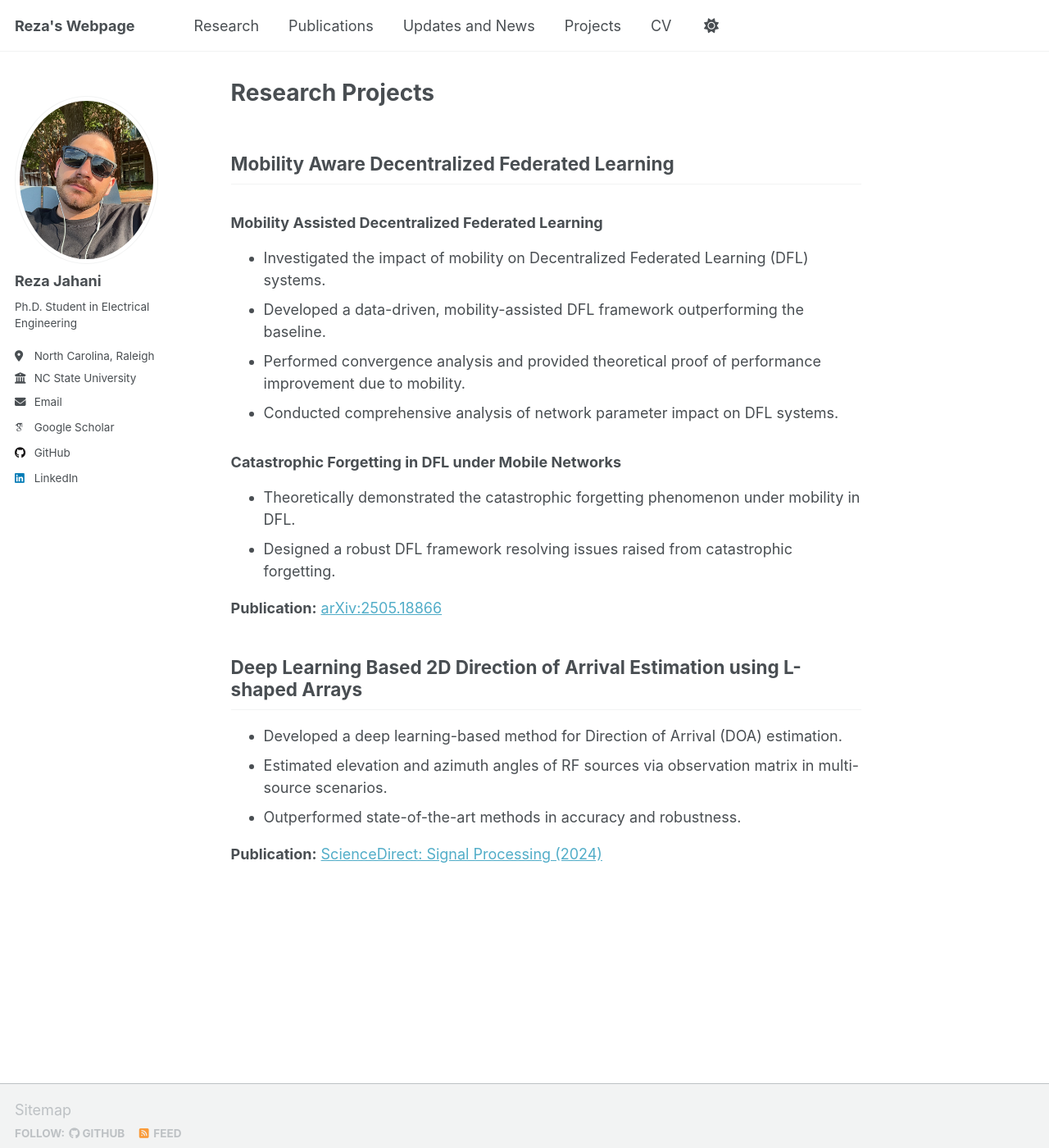
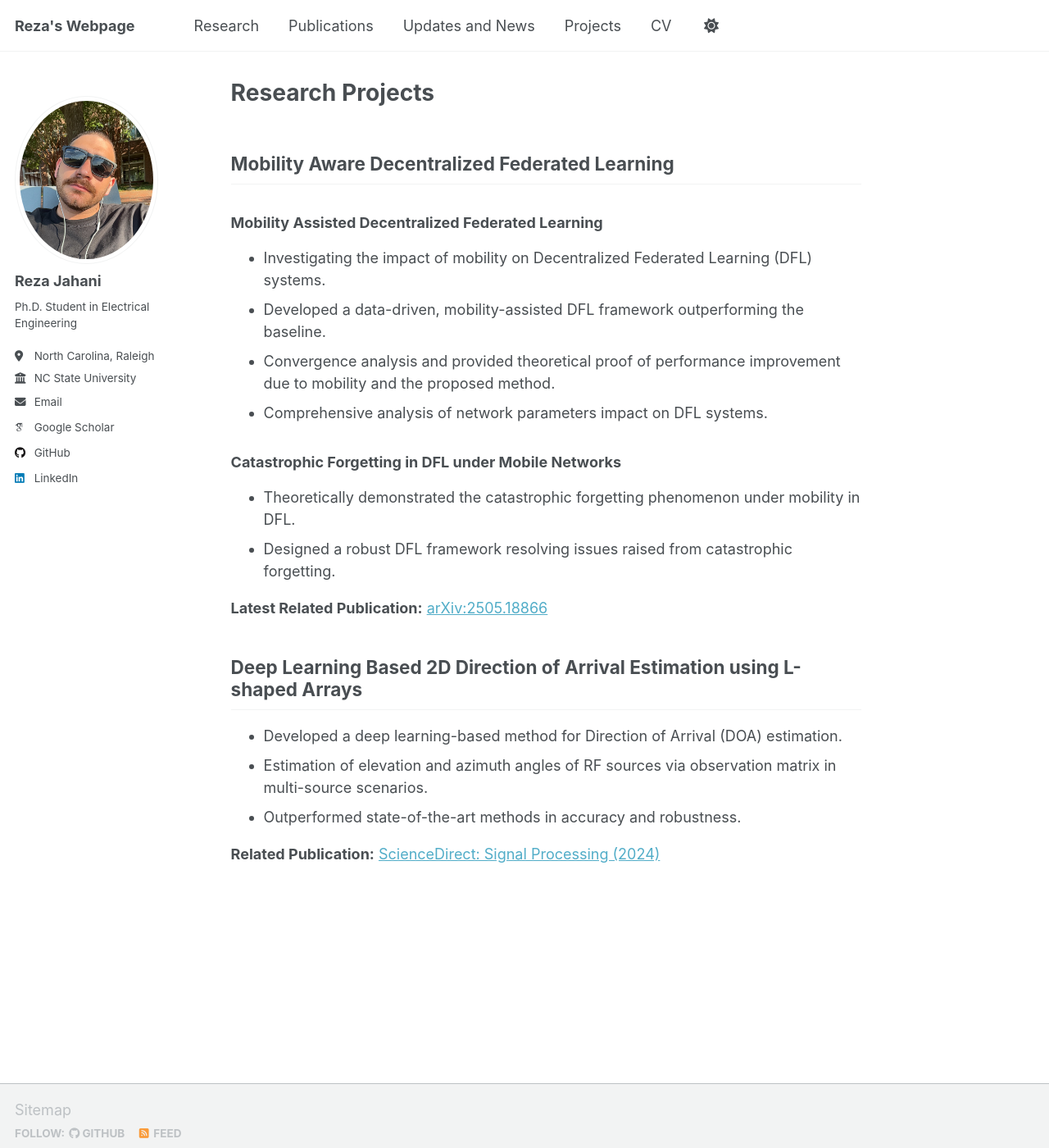
Before and after one commit to RezaJahanii/RezaJahanii.github.io, a Jekyll site: the page built from _pages/research.html, in a window 1280 px wide and 1400 px high. Shown: the whole window at 82% size. Built offline with Jekyll 4.4.1, drawn with Linux system fonts in a browser that asks for light colours; some web fonts are replaced; a script that is not in the unit is left out.

Commit message:
Update research.html

```diff
--- a/_pages/research.html
+++ b/_pages/research.html
@@ -10,10 +10,10 @@ author_profile: true
   <article class="project">
     <h3>Mobility Assisted Decentralized Federated Learning</h3>
     <ul>
-      <li>Investigated the impact of mobility on Decentralized Federated Learning (DFL) systems.</li>
+      <li>Investigating the impact of mobility on Decentralized Federated Learning (DFL) systems.</li>
       <li>Developed a data-driven, mobility-assisted DFL framework outperforming the baseline.</li>
-      <li>Performed convergence analysis and provided theoretical proof of performance improvement due to mobility.</li>
-      <li>Conducted comprehensive analysis of network parameter impact on DFL systems.</li>
+      <li>Convergence analysis and provided theoretical proof of performance improvement due to mobility and the proposed method.</li>
+      <li>Comprehensive analysis of network parameters impact on DFL systems.</li>
     </ul>
   </article>
 
@@ -23,7 +23,7 @@ author_profile: true
       <li>Theoretically demonstrated the catastrophic forgetting phenomenon under mobility in DFL.</li>
       <li>Designed a robust DFL framework resolving issues raised from catastrophic forgetting.</li>
     </ul>
-    <p><strong>Publication:</strong>
+    <p><strong>Latest Related Publication:</strong>
       <a href="https://arxiv.org/abs/2505.18866" target="_blank" rel="noopener noreferrer">
         arXiv:2505.18866
       </a>
@@ -35,10 +35,10 @@ author_profile: true
   <article class="project">
     <ul>
       <li>Developed a deep learning-based method for Direction of Arrival (DOA) estimation.</li>
-      <li>Estimated elevation and azimuth angles of RF sources via observation matrix in multi-source scenarios.</li>
+      <li>Estimation of elevation and azimuth angles of RF sources via observation matrix in multi-source scenarios.</li>
       <li>Outperformed state-of-the-art methods in accuracy and robustness.</li>
     </ul>
-    <p><strong>Publication:</strong>
+    <p><strong>Related Publication:</strong>
       <a href="https://www.sciencedirect.com/science/article/abs/pii/S0016003224001649" target="_blank" rel="noopener noreferrer">
         ScienceDirect: Signal Processing (2024)
       </a>
```
